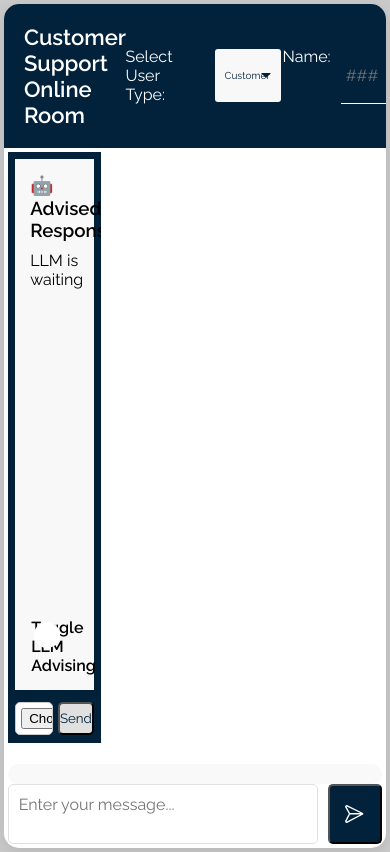
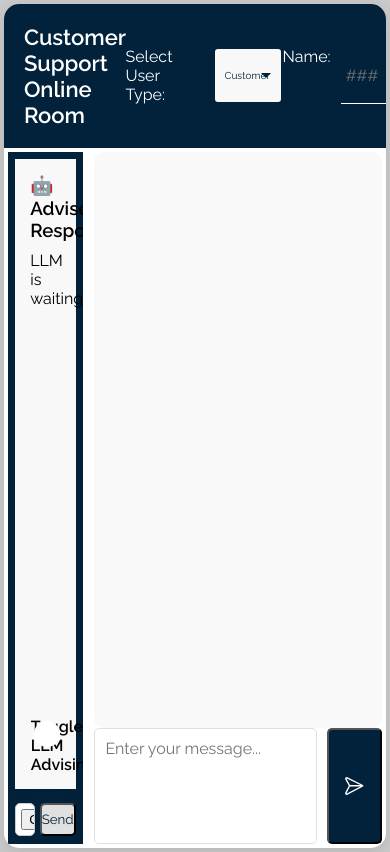
Before and after one commit to Messerschmidts101/Call_Middleman, a Python web app: template templates/chat.html in a window 390 px wide. Run offline with Jinja, Linux system fonts and the light colour scheme; the template is opened without the code that fills it, so the values that code supplies are empty; some libraries are stand-ins or nearby versions.

Commit message:
Update style.css

```diff
--- a/static/style.css
+++ b/static/style.css
@@ -191,11 +191,10 @@
 
 /* Style for the container that holds all the messages */
 #messages {
-  height: 100%;
+  flex-grow:10;
   display: flex;
   flex-direction: column;
   gap: 10px;  /* Adds space between each message */
-  max-height: 400px; /* Set a fixed height for the message container */
   overflow-y: auto;  /* Enable vertical scrolling */
   padding: 10px;
   background-color: #f9f9f9; /* Background color for better contrast */
@@ -248,11 +247,12 @@
 .message-input {
   flex-grow: 1;
   display: flex;
+  flex-direction: row;
   gap: 10px;
 }
 
 textarea#userMessage {
-  flex-grow: 9;
+  flex-grow: 20;
   padding: 10px;
   border-radius: 5px;
   border: 1px solid #e0e0e0;
@@ -266,6 +266,7 @@
 }
 
 .send-btn {
+  flex-grow: 1;
   padding: 0 15px;
   background-color: #01223a;
   border-radius: 5px;
@@ -299,32 +300,6 @@
   background-color: #f1f1f1;
 }
 
-
-
-.bot {
-  align-self: flex-start;
-  background-color: #eef4fa;
-}
-
-.user {
-  align-self: flex-end;
-  background-color: #d8e3ea;
-}
-
-@media screen and (max-width: 768px) {
-  .content {
-    flex-direction: column;
-  }
-
-  .advised-response-panel,
-  .conversation-panel {
-    width: 100%;
-  }
-
-  textarea#userMessage {
-    width: 100%;
-  }
-}
 
 .advised-response-panel-switch{
   display: flex;
```
